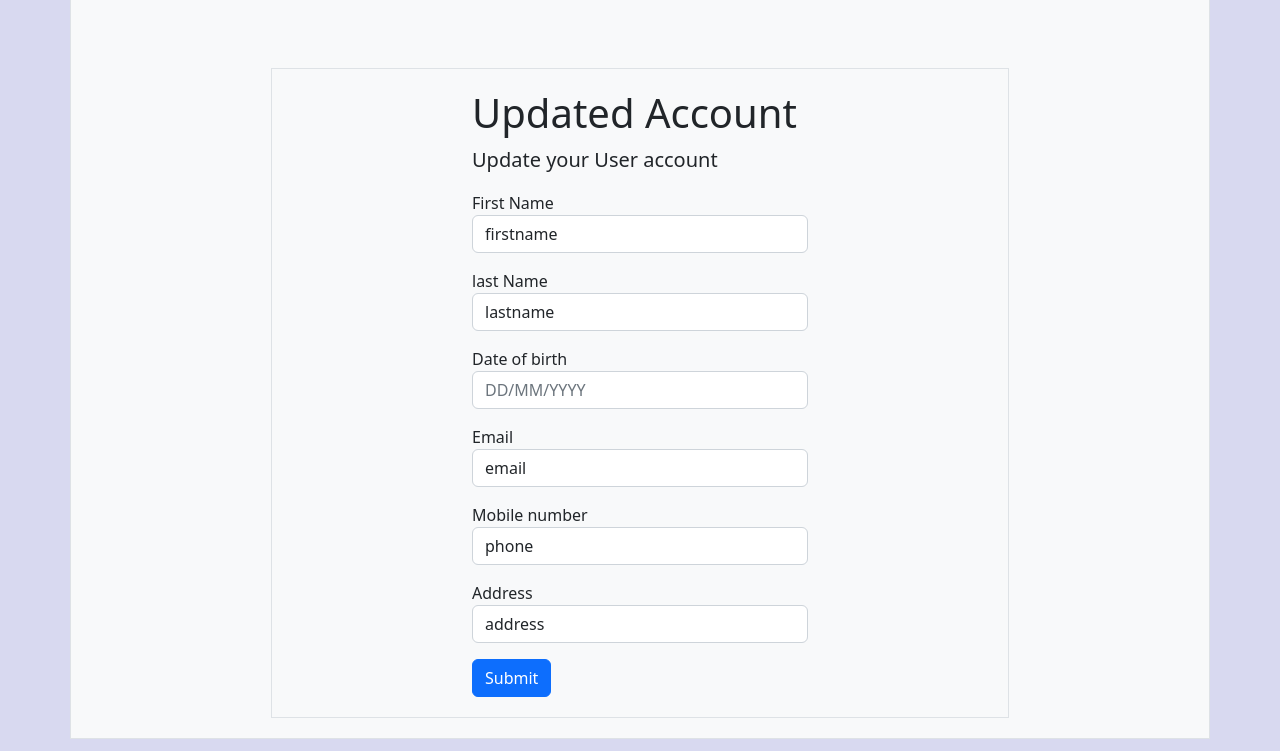
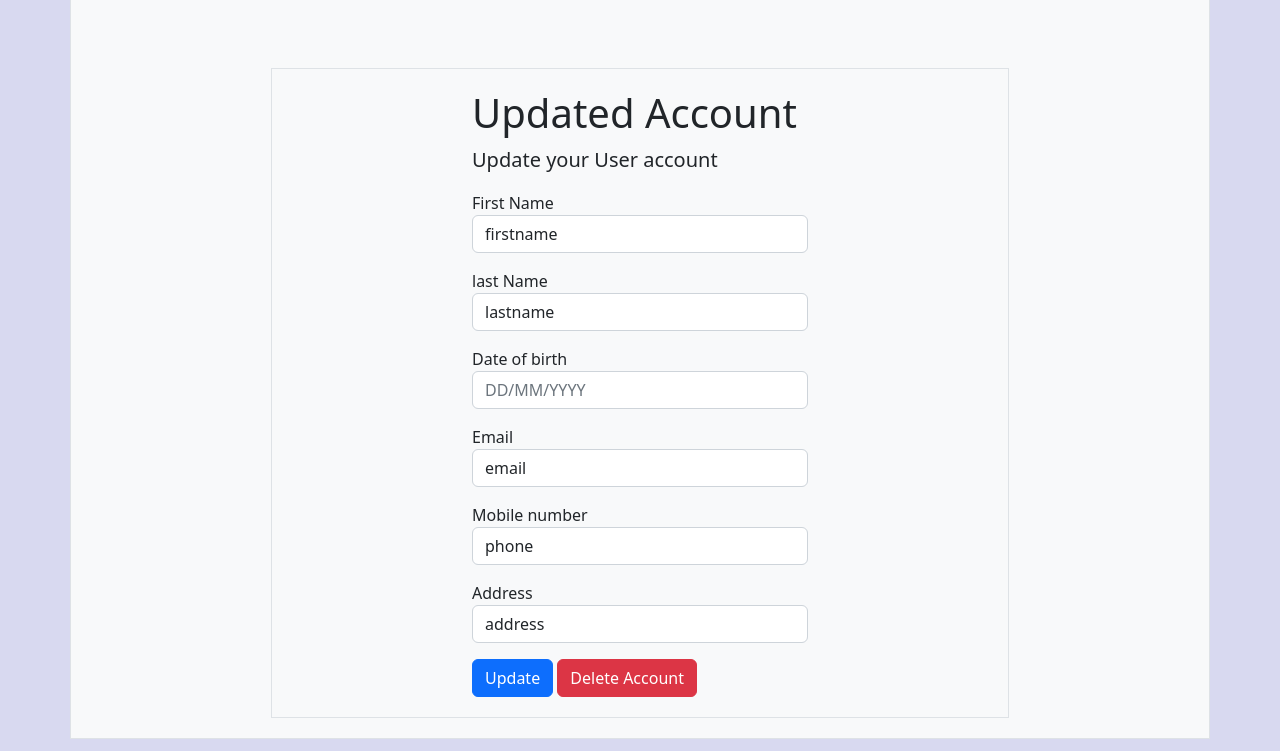
Before and after one commit to python-portfolio-team1/userAPI, a Django app: page /profile/ in a window 1280 px wide. Shown: the part 49-800 px from the top of the page. Run offline with Django 4.2, Linux system fonts and the light colour scheme; some libraries are stand-ins or nearby versions.

Commit message:
added delete button

```diff
--- a/user_api/templates/user_api/index.html
+++ b/user_api/templates/user_api/index.html
@@ -35,7 +35,6 @@
 
     <div class="container border mt-5 bg-light">
         <h1>Register</h1>
-        <h2>i want hooge to make a changes</h2>
         <p class="lead">Create your User account</p>
 
         <form  method="post">
--- a/user_api/templates/user_api/profile.html
+++ b/user_api/templates/user_api/profile.html
@@ -64,7 +64,11 @@
             <input type="text" class="form-control" value="address" placeholder="address" name="address">
         </div>
 
-        <button class="btn btn-primary" type="submit" value="submit">Submit</button>
+
+            <button class="btn btn-primary" type="submit" name="update">Update</button>
+
+            <button class="btn btn-danger " type="submit" name="delete">Delete Account</button>
+
         <br>
 
     </form>
```
